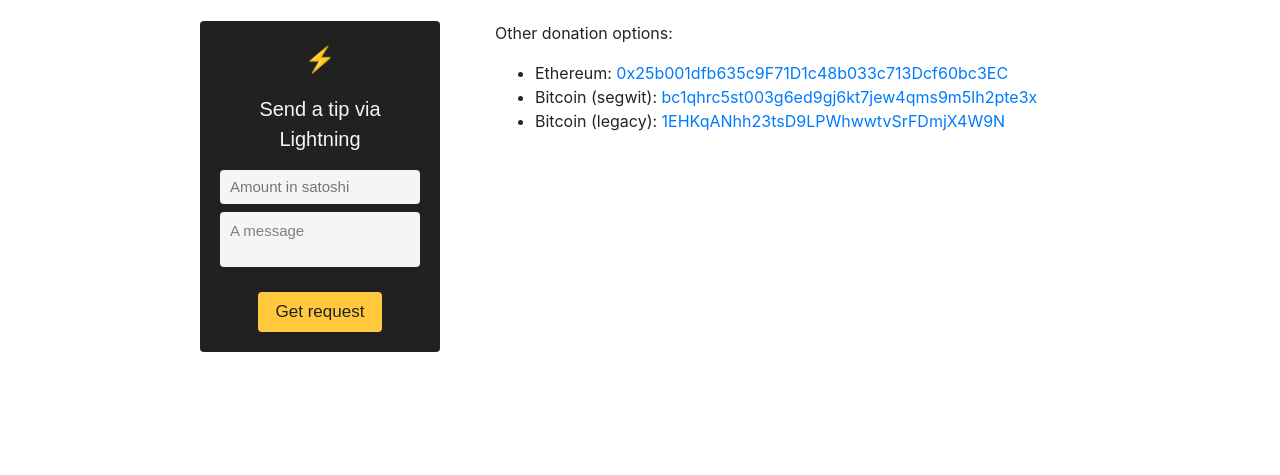
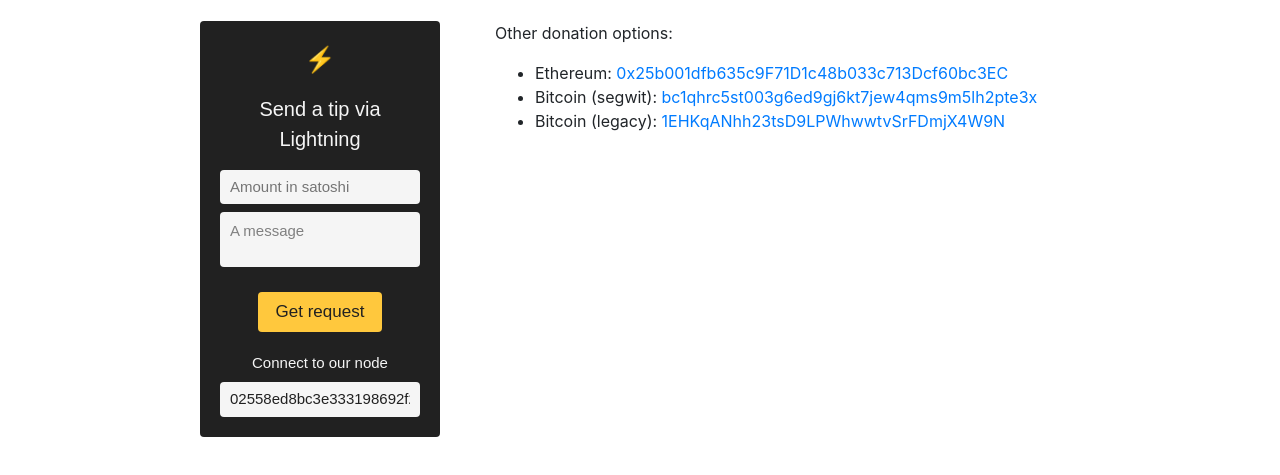
Before and after one commit to tdickman/crypto51, a plain HTML site: page src/donate.html in a window 1280 px wide. Shown: the part 223-698 px from the top of the page. Drawn offline with nearby package versions, Linux system fonts and the light colour scheme.

Commit message:
A few tweaks to the donation page

```diff
--- a/src/donate.html
+++ b/src/donate.html
@@ -53,6 +53,9 @@
                   <br>
                   <div class="lightningTipInput" id="lightningTipMessage" placeholder="A message" oninput="divRestorePlaceholder(this)" onblur="divRestorePlaceholder(this)" contenteditable></div>
                   <button class="lightningTipButton" id="lightningTipGetInvoice" onclick="getInvoice()">Get request</button>
+                  <br>
+                  <p class="lightningLabel">Connect to our node</p>
+                  <input readonly="readonly" type="text" class="lightningTipInput" value="02558ed8bc3e333198692f2fb37c11916ea330cd7f5c7ff7e82d700a2e99563bad@lightning.crypto51.app:9735">
                   <div>
                       <a id="lightningTipError"></a>
                   </div>
--- a/src/style.css
+++ b/src/style.css
@@ -27,3 +27,4 @@ html {
 #lightningTipExpiry { font-size: 16px; }
 #lightningTip { margin: 0 auto; }
 .thank-you { margin: 0 auto; padding-top: 1em; }
+.lightningLabel { font-size: 15px; padding-top: 20px; margin-bottom: 8px; }
```
